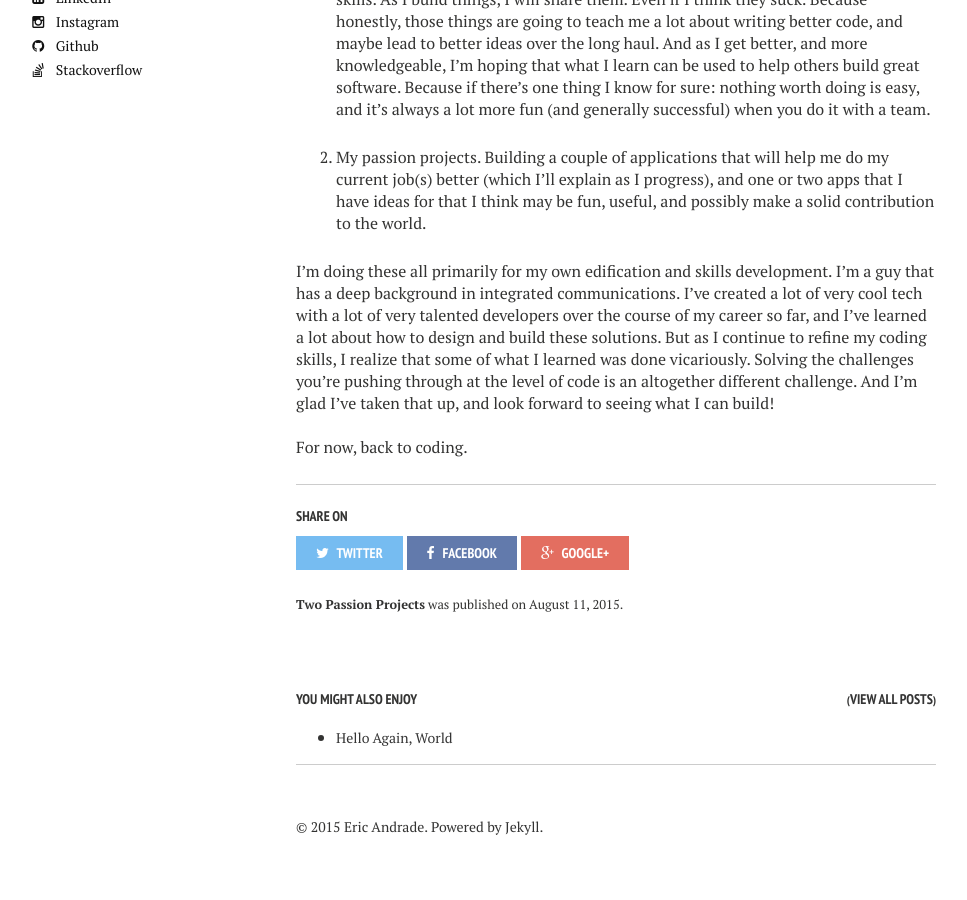
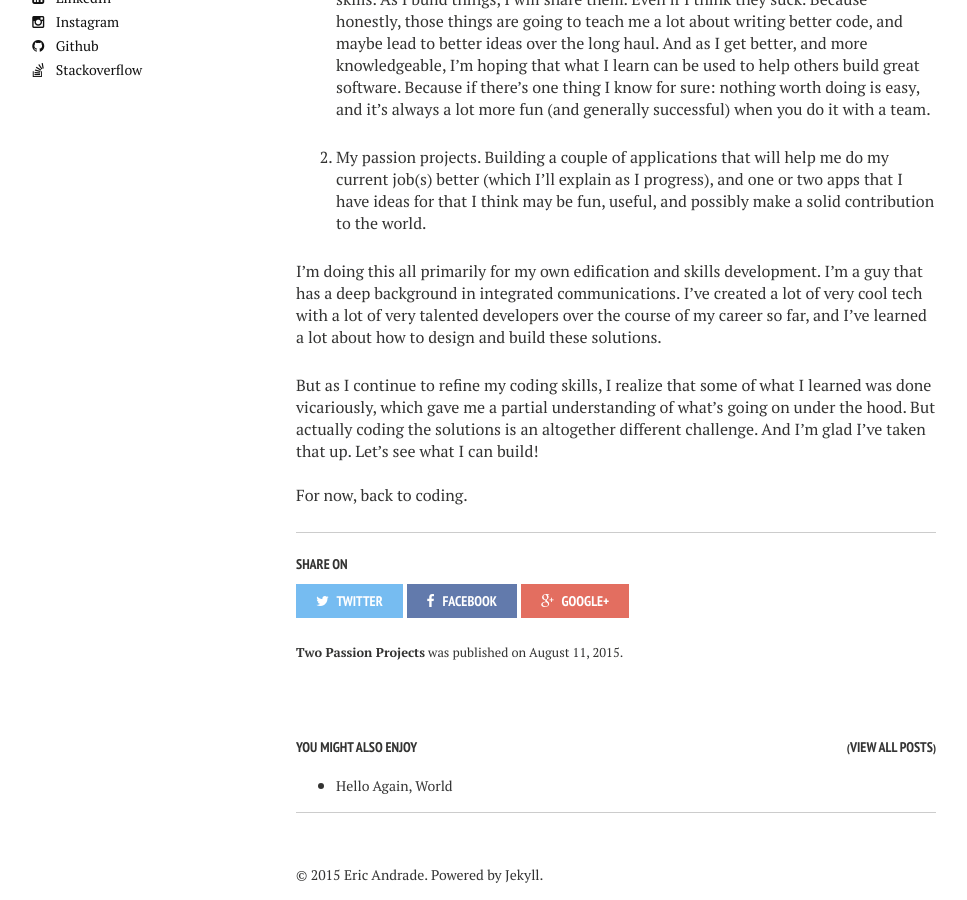
Before and after one commit to buddhaplex/content-theory, a Jekyll site: the page built from _posts/2015-08-10-two-passion-projects.markdown, in a window 1280 px wide and 900 px high, scrolled down 759 px. Shown: the whole window, without its empty margins (24-991 px from the left). Built offline with Jekyll 4.4.1, drawn with Linux system fonts in a browser that asks for light colours; nearby versions of some CDN libraries.

Commit message:
Updates to posts

```diff
--- a/_posts/2015-08-10-two-passion-projects.markdown
+++ b/_posts/2015-08-10-two-passion-projects.markdown
@@ -18,6 +18,8 @@ So, I've got two.
 
 2. My passion projects. Building a couple of applications that will help me do my current job(s) better (which I'll explain as I progress), and one or two apps that I have ideas for that I think may be fun, useful, and possibly make a solid contribution to the world.
 
-I'm doing these all primarily for my own edification and skills development. I'm a guy that has a deep background in integrated communications. I've created a lot of very cool tech with a lot of very talented developers over the course of my career so far, and I've learned a lot about how to design and build these solutions. But as I continue to refine my coding skills, I realize that some of what I learned was done vicariously. Solving the challenges you're pushing through at the level of code is an altogether different challenge. And I'm glad I've taken that up, and look forward to seeing what I can build!
+I'm doing this all primarily for my own edification and skills development. I'm a guy that has a deep background in integrated communications. I've created a lot of very cool tech with a lot of very talented developers over the course of my career so far, and I've learned a lot about how to design and build these solutions.
+
+But as I continue to refine my coding skills, I realize that some of what I learned was done vicariously, which gave me a partial understanding of what's going on under the hood. But actually coding the solutions is an altogether different challenge. And I'm glad I've taken that up. Let's see what I can build!
 <br /><br />
 For now, back to coding.
```
